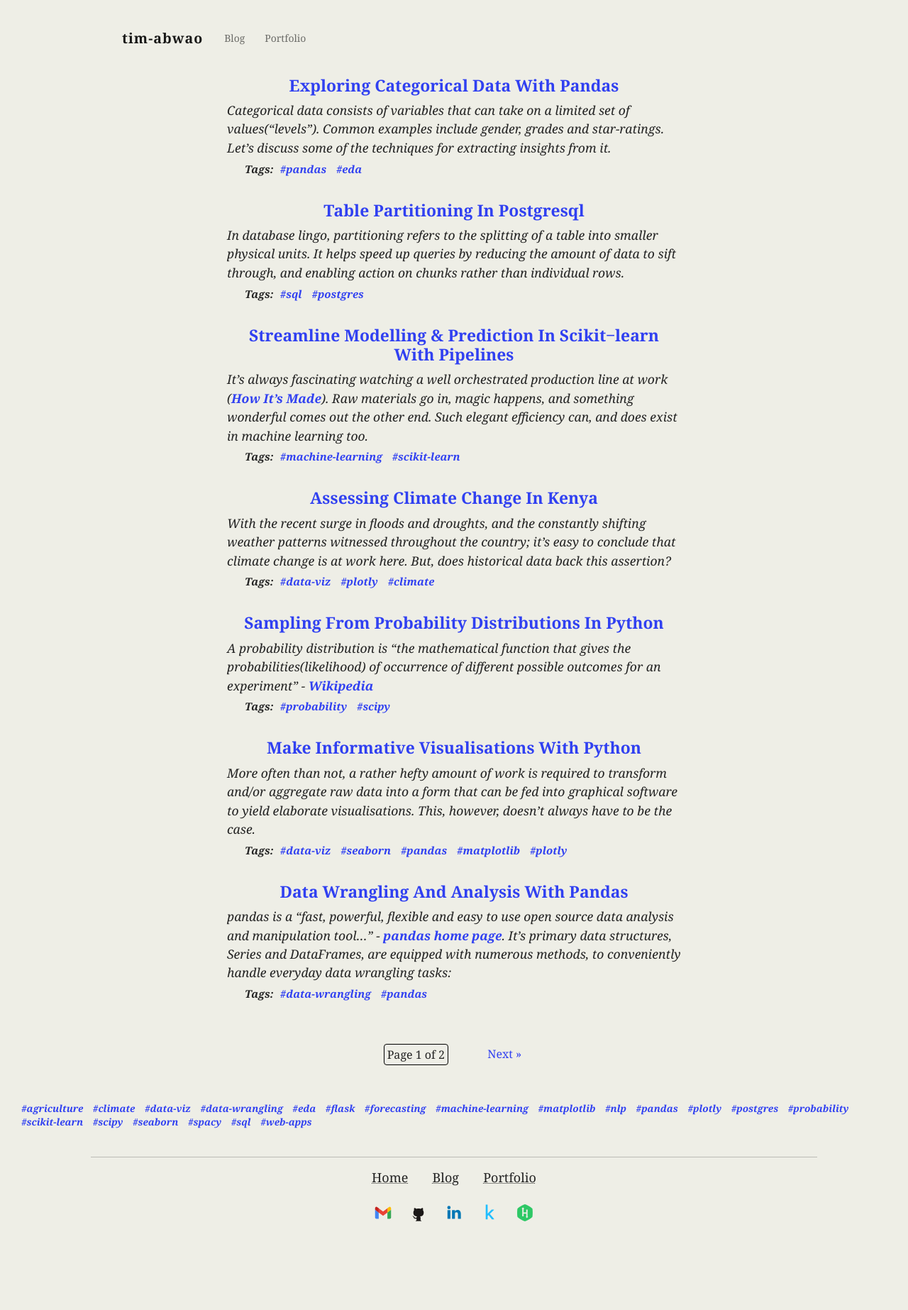
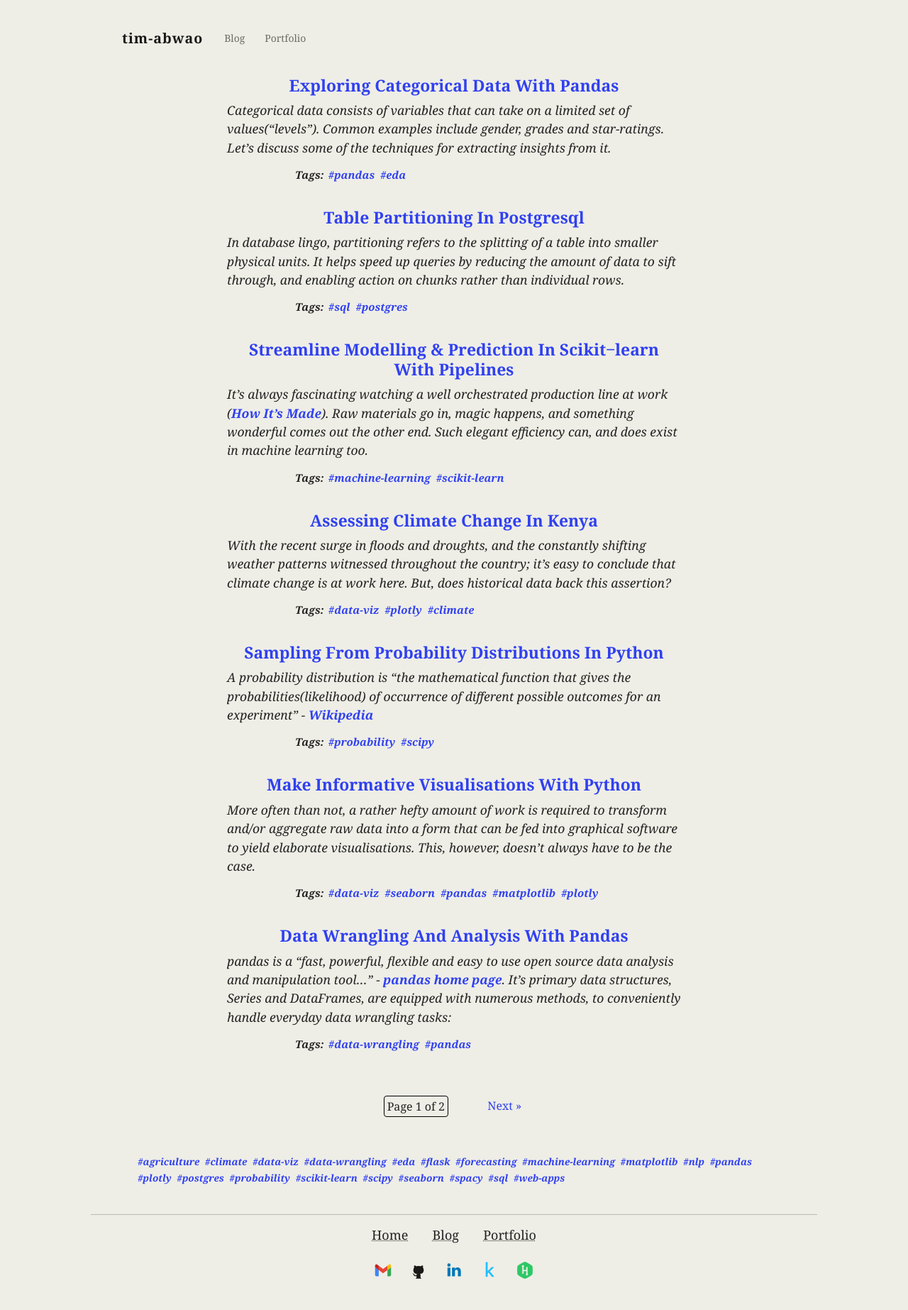
Before and after one commit to Tim-Abwao/tim-abwao.github.io, a Jekyll site: the page built from blog/index.html, in a window 1280 px wide. Shown: the whole page at 71% size. Built offline with Jekyll 4.4.1, drawn with Linux system fonts in a browser that asks for light colours; the list of posts is cut into pages by our own code; before the commit the page ends 1765 px from its top, so only the background shows below that.

Commit message:
Update tag list style

```diff
--- a/assets/css/blog.sass
+++ b/assets/css/blog.sass
@@ -24,7 +24,8 @@
   font: oblique bolder 0.85em Georgia, serif
 
   a
-    padding: 5px
+    display: inline-block
+    padding: 2px
 
   span
     font-weight: bold
@@ -43,7 +44,7 @@
   border-radius: 4px
 
 @media only screen and (min-width: 768px)
-  .post-list
+  .post-list, .tags
     max-width: 70%
     margin: 2% auto
 
```
